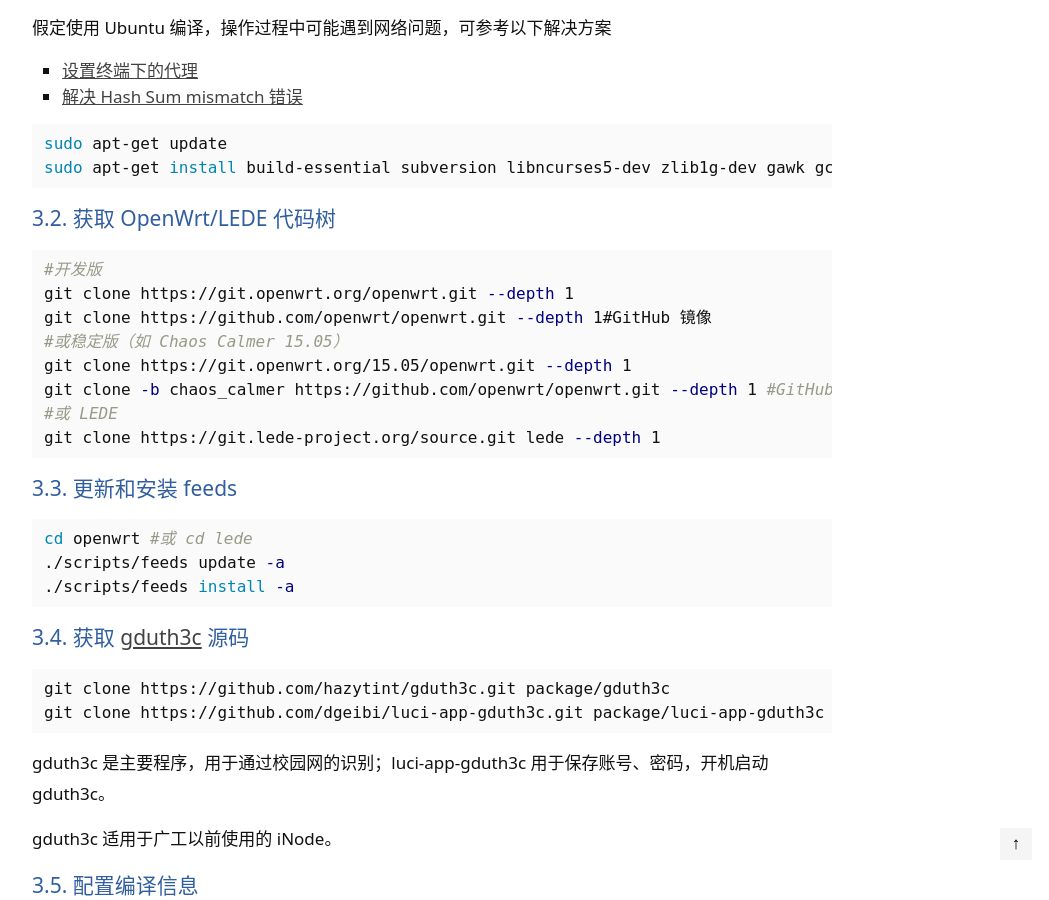
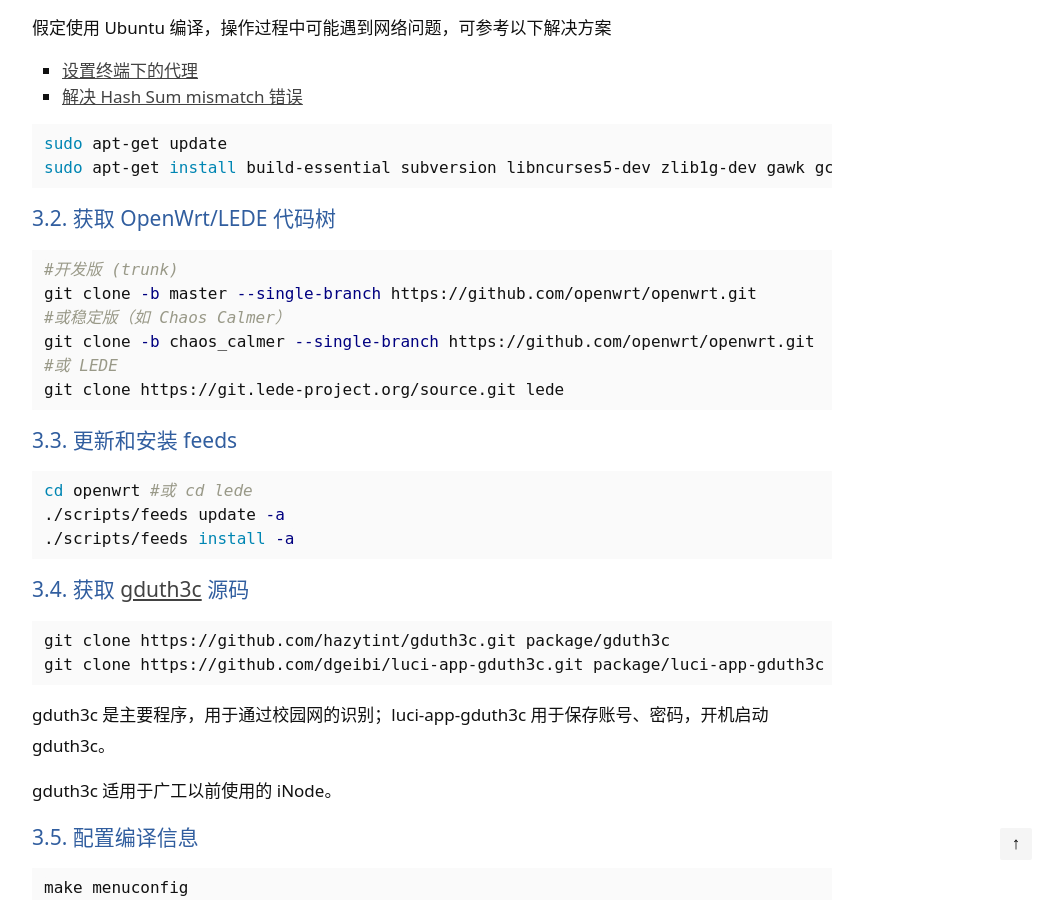
Before and after one commit to dgeibi/dgeibi.github.com, a Jekyll site: the page built from _posts/2015-11-19-openwrt-h3c.md, in a window 1280 px wide and 900 px high, scrolled down 1024 px. Shown: the whole window, without its empty margins (208-1257 px from the left). Built offline with Jekyll 4.4.1, drawn with Linux system fonts in a browser that asks for light colours; comment, search, counter and statistics services are not loaded.

Commit message:
update at 2016-10-31 02:56:30 UTC

````diff
--- a/_posts/2015-11-19-openwrt-h3c.md
+++ b/_posts/2015-11-19-openwrt-h3c.md
@@ -35,14 +35,12 @@
 ### 获取 OpenWrt/LEDE 代码树
 
 ```bash
-#开发版
-git clone https://git.openwrt.org/openwrt.git --depth 1
-git clone https://github.com/openwrt/openwrt.git --depth 1#GitHub 镜像
-#或稳定版（如 Chaos Calmer 15.05）
-git clone https://git.openwrt.org/15.05/openwrt.git --depth 1
-git clone -b chaos_calmer https://github.com/openwrt/openwrt.git --depth 1 #GitHub 镜像
+#开发版 (trunk)
+git clone -b master --single-branch https://github.com/openwrt/openwrt.git
+#或稳定版（如 Chaos Calmer）
+git clone -b chaos_calmer --single-branch https://github.com/openwrt/openwrt.git
 #或 LEDE
-git clone https://git.lede-project.org/source.git lede --depth 1
+git clone https://git.lede-project.org/source.git lede
 ```
 
 ### 更新和安装 feeds
````
